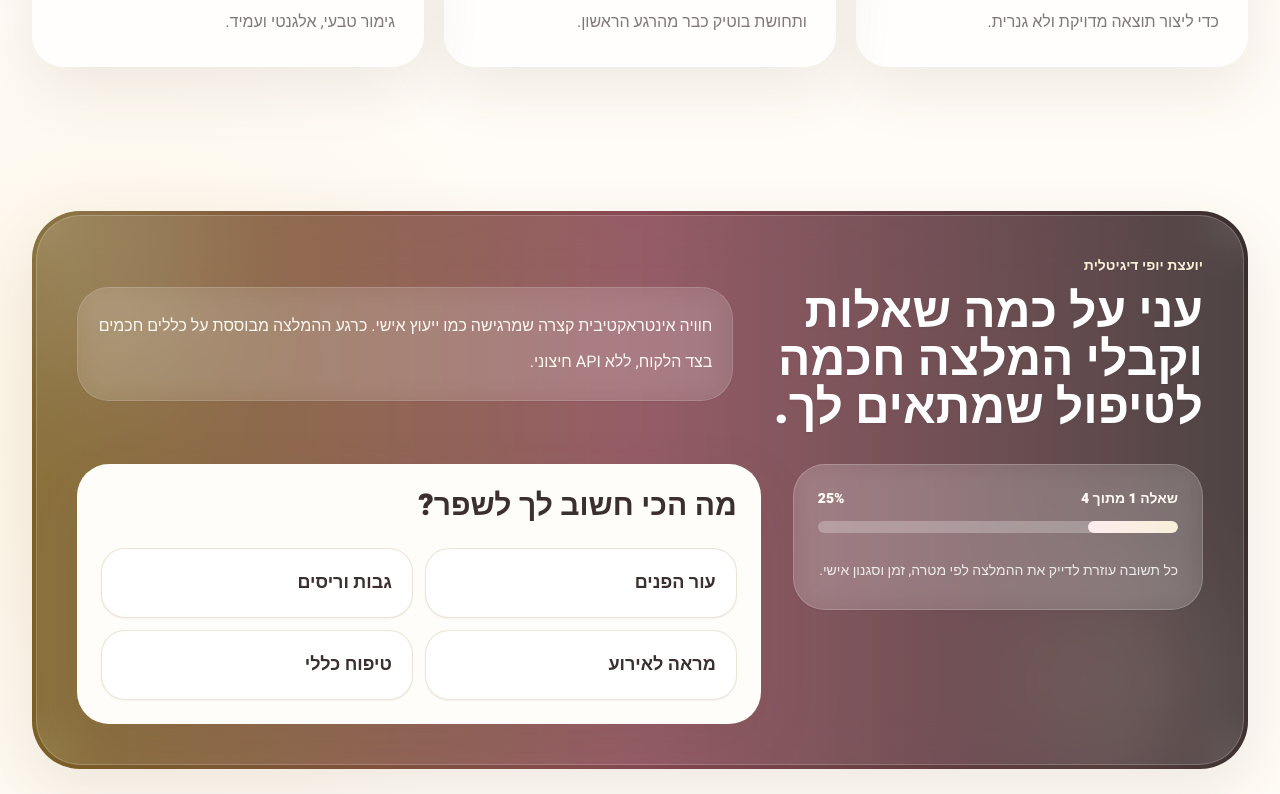
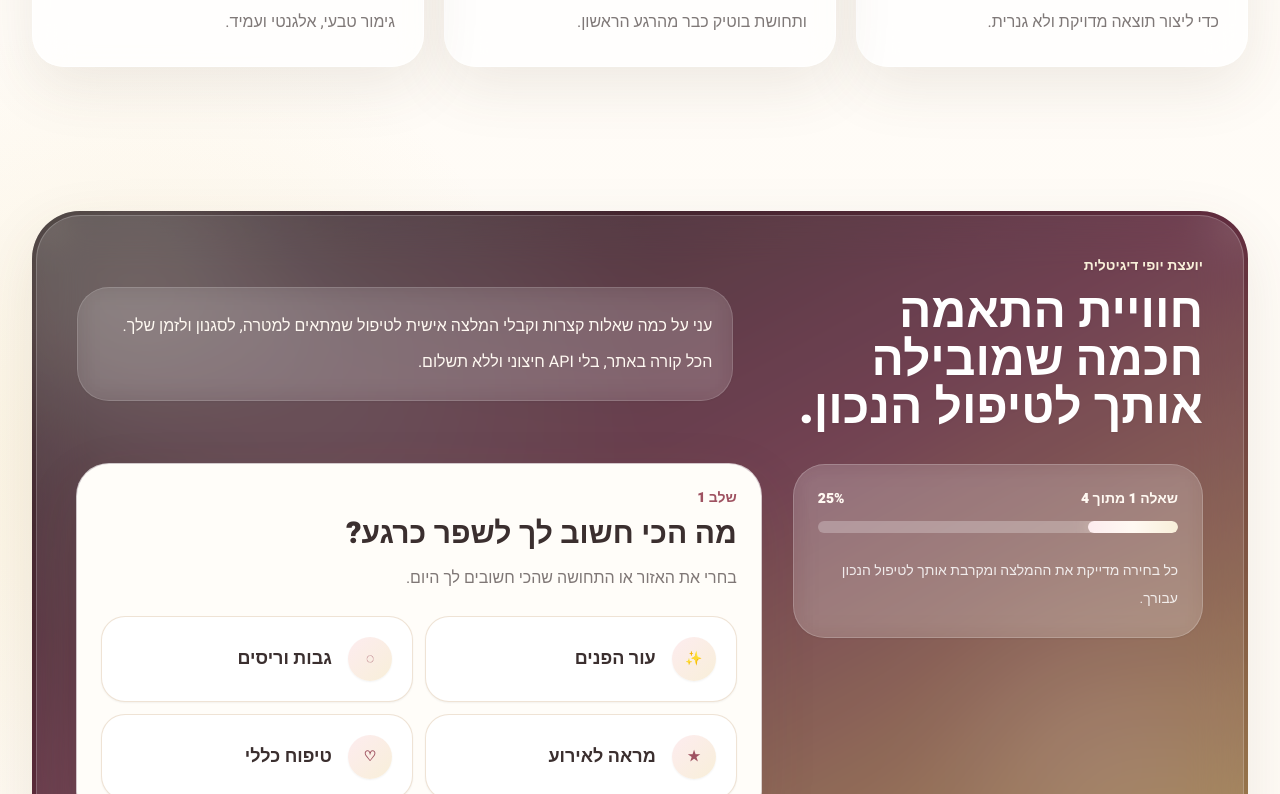
Before and after one commit to Ronenk7/beauty-salon-booking-system, a Next.js app: page / in a window 1280 px wide. Shown: the part 1306-2100 px from the top of the page. Built offline with nearby package versions, Linux system fonts and the light colour scheme.

Commit message:
Polish beauty advisor quiz luxury readability

```diff
--- a/src/components/BeautyAdvisorQuiz.tsx
+++ b/src/components/BeautyAdvisorQuiz.tsx
@@ -1,6 +1,6 @@
 "use client";
 
-import { motion, AnimatePresence } from "framer-motion";
+import { AnimatePresence, motion } from "framer-motion";
 import Link from "next/link";
 import { useMemo, useState } from "react";
 import { services, type Service } from "@/data/services";
@@ -15,47 +15,52 @@ type Answers = {
 type Question = {
   key: keyof Answers;
   title: string;
-  options: { label: string; value: string }[];
+  subtitle: string;
+  options: { label: string; value: string; icon: string }[];
 };
 
 const questions: Question[] = [
   {
     key: "focus",
-    title: "מה הכי חשוב לך לשפר?",
+    title: "מה הכי חשוב לך לשפר כרגע?",
+    subtitle: "בחרי את האזור או התחושה שהכי חשובים לך היום.",
     options: [
-      { label: "עור הפנים", value: "facial" },
-      { label: "גבות וריסים", value: "brows" },
-      { label: "מראה לאירוע", value: "makeup" },
-      { label: "טיפוח כללי", value: "beauty" },
+      { label: "עור הפנים", value: "facial", icon: "✨" },
+      { label: "גבות וריסים", value: "brows", icon: "◌" },
+      { label: "מראה לאירוע", value: "makeup", icon: "★" },
+      { label: "טיפוח כללי", value: "beauty", icon: "♡" },
     ],
   },
   {
     key: "style",
-    title: "איזה סגנון את אוהבת?",
+    title: "איזה סגנון הכי מדבר אלייך?",
+    subtitle: "הסגנון עוזר לנו להבין אם ללכת על טבעי, זוהר או מינימליסטי.",
     options: [
-      { label: "טבעי ועדין", value: "soft" },
-      { label: "יוקרתי ומודגש", value: "glam" },
-      { label: "נקי ומינימליסטי", value: "clean" },
-      { label: "זוהר לאירוע", value: "event" },
+      { label: "טבעי ועדין", value: "soft", icon: "🌸" },
+      { label: "יוקרתי ומודגש", value: "glam", icon: "✦" },
+      { label: "נקי ומינימליסטי", value: "clean", icon: "□" },
+      { label: "זוהר לאירוע", value: "event", icon: "◆" },
     ],
   },
   {
     key: "time",
-    title: "כמה זמן יש לך?",
+    title: "כמה זמן פנוי יש לך לטיפול?",
+    subtitle: "נציע טיפול שמתאים גם ללוח הזמנים שלך.",
     options: [
-      { label: "עד 30 דקות", value: "short" },
-      { label: "עד שעה", value: "medium" },
-      { label: "יותר משעה", value: "long" },
+      { label: "עד 30 דקות", value: "short", icon: "30" },
+      { label: "עד שעה", value: "medium", icon: "60" },
+      { label: "יותר משעה", value: "long", icon: "+" },
     ],
   },
   {
     key: "goal",
-    title: "מה המטרה שלך?",
+    title: "מה המטרה של הטיפול?",
+    subtitle: "הבחירה הזו מדייקת את ההמלצה הסופית.",
     options: [
-      { label: "רענון מהיר", value: "refresh" },
-      { label: "טיפול עמוק", value: "deep" },
-      { label: "הכנה לאירוע", value: "event" },
-      { label: "תחזוקה קבועה", value: "maintenance" },
+      { label: "רענון מהיר", value: "refresh", icon: "↺" },
+      { label: "טיפול עמוק", value: "deep", icon: "✺" },
+      { label: "הכנה לאירוע", value: "event", icon: "★" },
+      { label: "תחזוקה קבועה", value: "maintenance", icon: "✓" },
     ],
   },
 ];
@@ -71,55 +76,55 @@ function scoreService(service: Service, answers: Answers) {
   let score = 0;
 
   if (answers.focus === service.category) {
+    score += 6;
+  }
+
+  if (answers.focus === "beauty" && service.category === "beauty") {
     score += 5;
   }
 
-  if (answers.focus === "beauty" && service.category === "beauty") {
+  if (answers.style === "glam" && service.category === "makeup") {
     score += 4;
   }
 
-  if (answers.style === "glam" && service.category === "makeup") {
+  if (answers.style === "event" && service.category === "makeup") {
+    score += 5;
+  }
+
+  if (answers.style === "soft" && ["facial", "brows"].includes(service.category)) {
     score += 3;
   }
 
-  if (answers.style === "event" && service.category === "makeup") {
+  if (answers.style === "clean" && ["facial", "nails", "brows"].includes(service.category)) {
+    score += 3;
+  }
+
+  if (answers.time === "short" && service.durationMinutes <= 30) {
     score += 4;
   }
 
-  if (answers.style === "soft" && ["facial", "brows"].includes(service.category)) {
-    score += 2;
-  }
-
-  if (answers.style === "clean" && ["facial", "nails", "brows"].includes(service.category)) {
-    score += 2;
-  }
-
-  if (answers.time === "short" && service.durationMinutes <= 30) {
+  if (answers.time === "medium" && service.durationMinutes <= 60) {
     score += 3;
   }
 
-  if (answers.time === "medium" && service.durationMinutes <= 60) {
-    score += 2;
-  }
-
   if (answers.time === "long" && service.durationMinutes > 60) {
-    score += 3;
+    score += 4;
   }
 
   if (answers.goal === "deep" && service.category === "facial") {
+    score += 5;
+  }
+
+  if (answers.goal === "event" && service.category === "makeup") {
+    score += 5;
+  }
+
+  if (answers.goal === "maintenance" && ["brows", "nails", "beauty"].includes(service.category)) {
     score += 4;
   }
 
-  if (answers.goal === "event" && service.category === "makeup") {
-    score += 4;
-  }
-
-  if (answers.goal === "maintenance" && ["brows", "nails", "beauty"].includes(service.category)) {
+  if (answers.goal === "refresh" && service.durationMinutes <= 45) {
     score += 3;
-  }
-
-  if (answers.goal === "refresh" && service.durationMinutes <= 45) {
-    score += 2;
   }
 
   if (service.isPopular) {
@@ -131,22 +136,22 @@ function scoreService(service: Service, answers: Answers) {
 
 function getRecommendationReason(service: Service, answers: Answers) {
   if (answers.goal === "event" || service.category === "makeup") {
-    return "מתאים במיוחד למראה מוקפד, זוהר ומוכן לצילומים או אירוע.";
+    return "הטיפול מתאים למראה מוקפד, זוהר ומוכן לצילומים או אירוע, בלי לוותר על תחושה אלגנטית ונקייה.";
   }
 
   if (service.category === "facial") {
-    return "בחירה טובה לשיפור תחושת העור, רעננות ומראה נקי ובריא.";
+    return "הבחירה הזו מתאימה לשיפור תחושת העור, רעננות ומראה נקי, בריא ומואר יותר.";
   }
 
   if (service.category === "brows") {
-    return "מומלץ ליצירת מסגרת פנים נקייה, טבעית ומחמיאה.";
+    return "הטיפול מדויק למי שרוצה מסגרת פנים נקייה, טבעית ומחמיאה בלי מראה מוגזם.";
   }
 
   if (service.category === "nails") {
-    return "בחירה אלגנטית לתחזוקה נשית, נקייה ומסודרת לאורך זמן.";
+    return "בחירה אלגנטית לתחזוקה נשית, נקייה ומסודרת לאורך זמן, עם גימור מוקפד.";
   }
 
-  return "מתאים כנקודת פתיחה חכמה לבניית תכנית טיפוח אישית.";
+  return "בחירה טובה כנקודת פתיחה חכמה לבניית תכנית טיפוח אישית ומאוזנת.";
 }
 
 export function BeautyAdvisorQuiz() {
@@ -162,6 +167,9 @@ export function BeautyAdvisorQuiz() {
       .sort((a, b) => scoreService(b, answers) - scoreService(a, answers))
       .slice(0, 3);
   }, [answers]);
+
+  const primaryRecommendation = recommendations[0];
+  const secondaryRecommendations = recommendations.slice(1);
 
   function selectAnswer(value: string) {
     const updatedAnswers = {
@@ -186,21 +194,22 @@ export function BeautyAdvisorQuiz() {
   }
 
   return (
-    <div className="relative overflow-hidden rounded-[3rem] bg-gradient-to-l from-espresso via-blush-700 to-gold-700 p-1 shadow-soft">
-      <div className="absolute -left-16 -top-20 h-60 w-60 rounded-full bg-white/20 blur-3xl" />
-      <div className="absolute bottom-0 right-10 h-44 w-44 rounded-full bg-gold-100/20 blur-3xl" />
-      <div className="absolute inset-0 bg-espresso/20" />
+    <div className="relative overflow-hidden rounded-[3rem] bg-gradient-to-br from-[#1f1719] via-[#6f2c45] to-[#c29a54] p-1 shadow-soft">
+      <div className="absolute -left-20 -top-24 h-72 w-72 rounded-full bg-gold-100/25 blur-3xl" />
+      <div className="absolute bottom-0 right-10 h-56 w-56 rounded-full bg-blush-200/20 blur-3xl" />
+      <div className="absolute inset-0 bg-[radial-gradient(circle_at_20%_18%,rgba(255,255,255,0.18),transparent_24rem)]" />
+      <div className="absolute inset-0 bg-espresso/25" />
 
       <div className="relative rounded-[2.8rem] border border-white/20 bg-white/10 p-6 text-white shadow-soft backdrop-blur-xl md:p-10">
         <div className="mb-8 grid gap-8 lg:grid-cols-[0.8fr_1.2fr] lg:items-center">
           <div>
             <p className="text-sm font-black text-gold-100 drop-shadow-sm">יועצת יופי דיגיטלית</p>
             <h2 className="mt-3 text-4xl font-black leading-tight text-white drop-shadow-sm md:text-5xl">
-              עני על כמה שאלות וקבלי המלצה חכמה לטיפול שמתאים לך.
+              חוויית התאמה חכמה שמובילה אותך לטיפול הנכון.
             </h2>
           </div>
           <p className="rounded-[2rem] border border-white/15 bg-white/10 p-5 leading-9 text-cream shadow-sm backdrop-blur-md">
-            חוויה אינטראקטיבית קצרה שמרגישה כמו ייעוץ אישי. כרגע ההמלצה מבוססת על כללים חכמים בצד הלקוח, ללא API חיצוני.
+            עני על כמה שאלות קצרות וקבלי המלצה אישית לטיפול שמתאים למטרה, לסגנון ולזמן שלך. הכל קורה באתר, בלי API חיצוני וללא תשלום.
           </p>
         </div>
 
@@ -213,27 +222,29 @@ export function BeautyAdvisorQuiz() {
               </div>
               <div className="h-3 overflow-hidden rounded-full bg-white/25">
                 <motion.div
-                  className="h-full rounded-full bg-gradient-to-l from-gold-100 to-blush-100"
+                  className="h-full rounded-full bg-gradient-to-l from-gold-100 via-cream to-blush-100 shadow-[0_0_18px_rgba(248,239,217,0.45)]"
                   initial={{ width: 0 }}
                   animate={{ width: `${progress}%` }}
                   transition={{ duration: 0.45 }}
                 />
               </div>
               <p className="mt-6 text-sm leading-7 text-white/85">
-                כל תשובה עוזרת לדייק את ההמלצה לפי מטרה, זמן וסגנון אישי.
+                כל בחירה מדייקת את ההמלצה ומקרבת אותך לטיפול הנכון עבורך.
               </p>
             </div>
 
             <AnimatePresence mode="wait">
               <motion.div
                 key={currentQuestion.key}
-                initial={{ opacity: 0, x: -28 }}
+                initial={{ opacity: 0.85, x: -16 }}
                 animate={{ opacity: 1, x: 0 }}
-                exit={{ opacity: 0, x: 28 }}
-                transition={{ duration: 0.35 }}
-                className="rounded-[2rem] bg-pearl p-6 text-espresso shadow-soft"
+                exit={{ opacity: 0.85, x: 16 }}
+                transition={{ duration: 0.28 }}
+                className="rounded-[2rem] bg-pearl p-6 text-espresso shadow-soft ring-1 ring-white/70"
               >
-                <h3 className="text-3xl font-black text-espresso">{currentQuestion.title}</h3>
+                <p className="text-sm font-black text-blush-700">שלב {currentStep + 1}</p>
+                <h3 className="mt-2 text-3xl font-black text-espresso">{currentQuestion.title}</h3>
+                <p className="mt-3 leading-7 text-espresso/65">{currentQuestion.subtitle}</p>
                 <div className="mt-6 grid gap-3 sm:grid-cols-2">
                   {currentQuestion.options.map((option) => (
                     <motion.button
@@ -242,9 +253,12 @@ export function BeautyAdvisorQuiz() {
                       whileHover={{ y: -4, scale: 1.01 }}
                       whileTap={{ scale: 0.98 }}
                       onClick={() => selectAnswer(option.value)}
-                      className="rounded-[1.5rem] border border-beige/70 bg-white px-5 py-5 text-right text-lg font-black text-espresso shadow-sm transition hover:border-blush-300 hover:bg-blush-50"
+                      className="flex items-center gap-4 rounded-[1.5rem] border border-beige/70 bg-white px-5 py-5 text-right text-lg font-black text-espresso shadow-sm transition hover:border-gold-300 hover:bg-blush-50"
                     >
-                      {option.label}
+                      <span className="flex h-11 w-11 shrink-0 items-center justify-center rounded-full bg-gradient-to-br from-blush-100 to-gold-100 text-sm text-blush-700 shadow-sm">
+                        {option.icon}
+                      </span>
+                      <span>{option.label}</span>
                     </motion.button>
                   ))}
                 </div>
@@ -252,31 +266,52 @@ export function BeautyAdvisorQuiz() {
             </AnimatePresence>
           </div>
         ) : (
-          <motion.div initial={{ opacity: 0, y: 24 }} animate={{ opacity: 1, y: 0 }} transition={{ duration: 0.45 }}>
+          <motion.div initial={{ opacity: 0.9, y: 16 }} animate={{ opacity: 1, y: 0 }} transition={{ duration: 0.35 }}>
             <div className="mb-7 flex flex-col justify-between gap-4 md:flex-row md:items-end">
               <div>
                 <p className="text-sm font-black text-gold-100 drop-shadow-sm">התאמה אישית עבורך</p>
-                <h3 className="mt-2 text-4xl font-black text-white drop-shadow-sm">הטיפולים שהכי מתאימים לך</h3>
+                <h3 className="mt-2 text-4xl font-black text-white drop-shadow-sm">ההמלצה החכמה של יולי קוסמטיקס</h3>
               </div>
               <button type="button" onClick={resetQuiz} className="rounded-full border border-white/30 bg-white/15 px-6 py-3 font-black text-white shadow-sm backdrop-blur transition hover:-translate-y-1 hover:bg-white/25">
                 התחילי מחדש
               </button>
             </div>
 
-            <div className="grid gap-5 md:grid-cols-3">
-              {recommendations.map((service, index) => (
+            {primaryRecommendation && (
+              <div className="mb-5 rounded-[2.5rem] bg-pearl p-6 text-espresso shadow-soft md:p-8">
+                <div className="grid gap-6 lg:grid-cols-[1.1fr_0.9fr] lg:items-center">
+                  <div>
+                    <div className="mb-4 inline-flex rounded-full bg-gold-100 px-4 py-2 text-xs font-black text-gold-700">
+                      ההמלצה המובילה עבורך
+                    </div>
+                    <h4 className="text-3xl font-black text-espresso">{primaryRecommendation.name}</h4>
+                    <p className="mt-4 leading-8 text-espresso/70">{getRecommendationReason(primaryRecommendation, answers)}</p>
+                  </div>
+                  <div className="grid grid-cols-2 gap-3 text-sm font-black text-espresso">
+                    <div className="rounded-2xl bg-cream p-4">{primaryRecommendation.durationMinutes} דקות</div>
+                    <div className="rounded-2xl bg-cream p-4">החל מ־₪{primaryRecommendation.price}</div>
+                    <Link href={`/booking?service=${primaryRecommendation.id}`} className="col-span-2 rounded-full bg-espresso px-5 py-4 text-center text-sm font-black text-white transition hover:-translate-y-1 hover:bg-blush-700">
+                      קבעי תור לטיפול המומלץ
+                    </Link>
+                  </div>
+                </div>
+              </div>
+            )}
+
+            <div className="grid gap-5 md:grid-cols-2">
+              {secondaryRecommendations.map((service, index) => (
                 <motion.div
                   key={service.id}
-                  initial={{ opacity: 0, y: 28 }}
+                  initial={{ opacity: 0.9, y: 18 }}
                   animate={{ opacity: 1, y: 0 }}
-                  transition={{ delay: index * 0.12 }}
-                  className="rounded-[2rem] bg-pearl p-6 text-espresso shadow-soft"
+                  transition={{ delay: index * 0.1 }}
+                  className="rounded-[2rem] bg-white/90 p-6 text-espresso shadow-soft"
                 >
                   <div className="mb-4 inline-flex rounded-full bg-gold-100 px-4 py-2 text-xs font-black text-gold-700">
-                    המלצה {index + 1}
+                    אפשרות נוספת
                   </div>
                   <h4 className="text-2xl font-black text-espresso">{service.name}</h4>
-                  <p className="mt-3 min-h-24 leading-7 text-espresso/70">{getRecommendationReason(service, answers)}</p>
+                  <p className="mt-3 min-h-20 leading-7 text-espresso/70">{getRecommendationReason(service, answers)}</p>
                   <div className="mt-5 grid grid-cols-2 gap-3 text-sm font-black text-espresso">
                     <div className="rounded-2xl bg-cream p-3">{service.durationMinutes} דקות</div>
                     <div className="rounded-2xl bg-cream p-3">החל מ־₪{service.price}</div>
```
